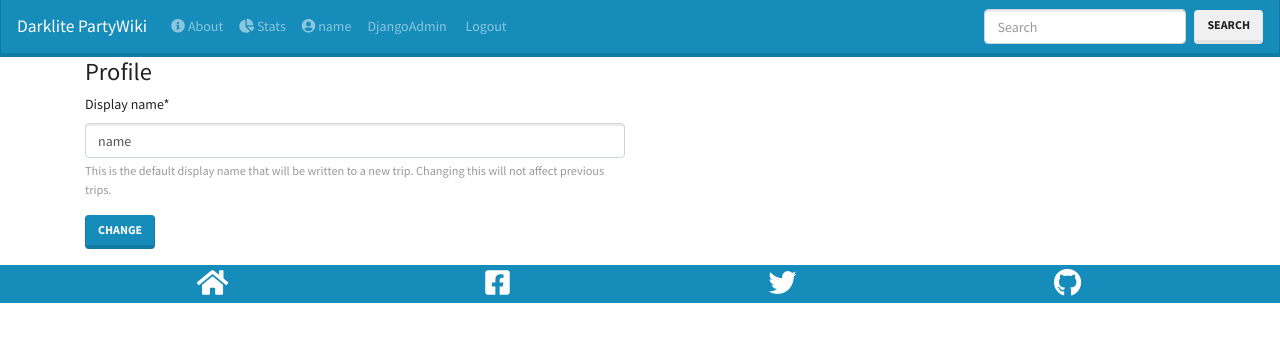
After one commit to T-101/party.darklite.org, a Django app: page /account/profile/ in a window 1280 px wide. The commit adds this page. Shown: the top 342 px of the page. Run offline with Django 3.2, Linux system fonts and the light colour scheme; the visitor is signed in with stand-in values (Sample User, id 1); data that the repository does not hold is empty; parts of the project's set-up code (start-up, migrations or seed data) failed here and were passed over; some libraries are stand-ins or nearby versions.

Commit message:
form to change display name

```diff
--- /dev/null
+++ b/app/authentication/forms.py
@@ -0,0 +1,27 @@
+from crispy_forms.helper import FormHelper
+from crispy_forms.layout import Layout, Fieldset, ButtonHolder, Submit, Div
+from django.contrib.auth import get_user_model
+from django.forms import ModelForm
+
+
+class DisplayNameForm(ModelForm):
+
+    def __init__(self, *args, **kwargs):
+        super().__init__(*args, **kwargs)
+        self.helper = FormHelper()
+        self.helper.layout = Layout(
+            Div(
+                'display_name'
+            ),
+            ButtonHolder(
+                Submit('submit', 'Change')
+            )
+        )
+
+    class Meta:
+        model = get_user_model()
+        fields = ['display_name']
+        help_texts = {
+            "display_name": "This is the default display name that will be written to a new trip. "
+                            "Changing this will not affect previous trips."
+        }
--- a/app/authentication/urls.py
+++ b/app/authentication/urls.py
@@ -1,14 +1,13 @@
 from django.urls import path
 from django.contrib.auth import views as auth_views
 
-from authentication.views import DisplayNameView, SceneIDAuthRedirect, SceneIDAuthReturn
+from authentication.views import ProfileView, SceneIDAuthRedirect, SceneIDAuthReturn
 
 app_name = "authentication"
 
 urlpatterns = [
-    path('create/', DisplayNameView.as_view(), name="create"),
+    path('profile/', ProfileView.as_view(), name="profile"),
     path('logout/', auth_views.LogoutView.as_view(next_page='/'), name='logout'),
-    path('auth/', SceneIDAuthRedirect.as_view(), name="auth"),
-    path('login/', SceneIDAuthReturn.as_view(), name="sceneid_return")
-
+    path('sceneid/auth/', SceneIDAuthRedirect.as_view(), name="auth"),
+    path('sceneid/login/', SceneIDAuthReturn.as_view(), name="sceneid_return")
 ]
--- a/app/authentication/views.py
+++ b/app/authentication/views.py
@@ -1,4 +1,5 @@
 import requests
+from django.contrib.auth.mixins import LoginRequiredMixin
 from requests.auth import HTTPBasicAuth
 import urllib.parse
 from django.contrib import messages
@@ -11,13 +12,31 @@ from django.views import generic, View
 from django.conf import settings
 from django.views.generic import RedirectView
 
-
-class DisplayNameView(generic.TemplateView):
-    template_name = 'authentication/display_name.html'
+from authentication.forms import DisplayNameForm
+from party.models import Party
 
 
-class AuthView(generic.TemplateView):
-    template_name = 'authentication/display_name.html'
+class ProfileView(LoginRequiredMixin, generic.UpdateView):
+    template_name = 'authentication/profile.html'
+    form_class = DisplayNameForm
+    model = get_user_model()
+
+    def get_login_url(self):
+        return reverse('party:landing_page')
+
+    def get_object(self, queryset=None):
+        return self.request.user
+
+    def get_success_url(self):
+        messages.info(self.request, "Default display name successfully changed")
+        return reverse("authentication:profile")
+
+    def get_context_data(self, **kwargs):
+        ctx = super().get_context_data(**kwargs)
+        ctx["user_parties"] = Party.objects.filter(
+            trips__in=self.request.user.trips.all()
+        ).order_by("name", "date_start").distinct()
+        return ctx
 
 
 class SceneIDAuthRedirect(RedirectView):
--- a/app/config/urls.py
+++ b/app/config/urls.py
@@ -34,7 +34,7 @@ urlpatterns = [
     path('admin/', admin.site.urls),
     path('api/v1/', include(v1router.urls)),
     path('', include('party.urls')),
-    path('account/sceneid/', include('authentication.urls')),
+    path('account/', include('authentication.urls')),
 ]
 
 if settings.DEBUG:
--- /dev/null
+++ b/app/party/templates/authentication/profile.html
@@ -0,0 +1,29 @@
+{% extends 'party/base.html' %}{% load crispy_forms_tags %}
+
+{% block title %}
+    <title>Profile | Darklite Partywiki</title>
+{% endblock %}
+
+{% block content %}
+    <div class="container">
+        <h3>Profile</h3>
+        <div class="row">
+            <div class="col">
+                {% crispy form %}
+            </div>
+            <div class="col">
+                {% regroup user_parties by name as parties %}
+                <ul class="list-group list-group-flush">
+                    {% for party in parties %}
+                        <li class="list-group-item" style="padding: .35rem 1.25rem;">{{ party.grouper }}
+                            {% for party_instance in party.list %}
+                                <a href="{% url 'party:detail' party_instance.slug %}">{{ party_instance.date_start.year }}</a>
+                            {% endfor %}
+                        </li>
+                    {% endfor %}
+                </ul>
+            </div>
+        </div>
+
+    </div>
+{% endblock %}
--- a/app/party/templates/party/base.html
+++ b/app/party/templates/party/base.html
@@ -37,13 +37,10 @@
             <li class="nav-item"><a class="nav-link" href="#"><i class="fas fa-chart-pie"></i> Stats</a></li>
             {% if user.is_authenticated %}
                 <li class="nav-item">
-                    <a href="{% url 'authentication:create' %}" class="nav-link">
+                    <a href="{% url 'authentication:profile' %}" class="nav-link text-truncate handle-ellipsis"
+                       style="max-width: 150px;" title="{{ request.user|get_display_name }}">
                         <i class="fa fa-user-circle" data-help-text="Clone this trip"></i>
-                        {% if request.user %}
-                            {{ request.user|get_display_name }}
-                        {% else %}
-                            Service Account ({{ request.user }})
-                        {% endif %}
+                        {{ request.user|get_display_name }}
                     </a>
                     {% if request.user.is_superuser %}
                         <li class="nav-item"><a class="nav-link"
```
